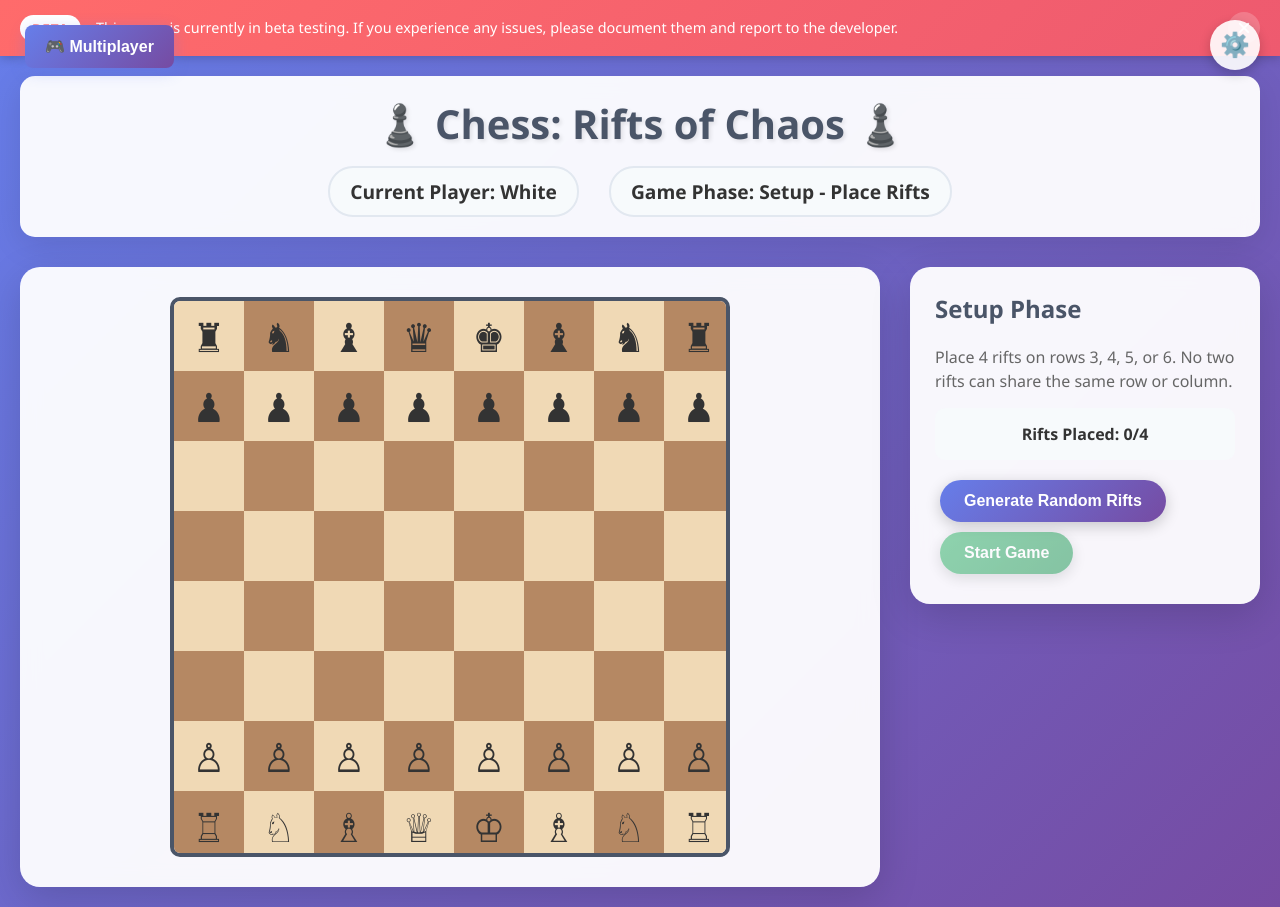
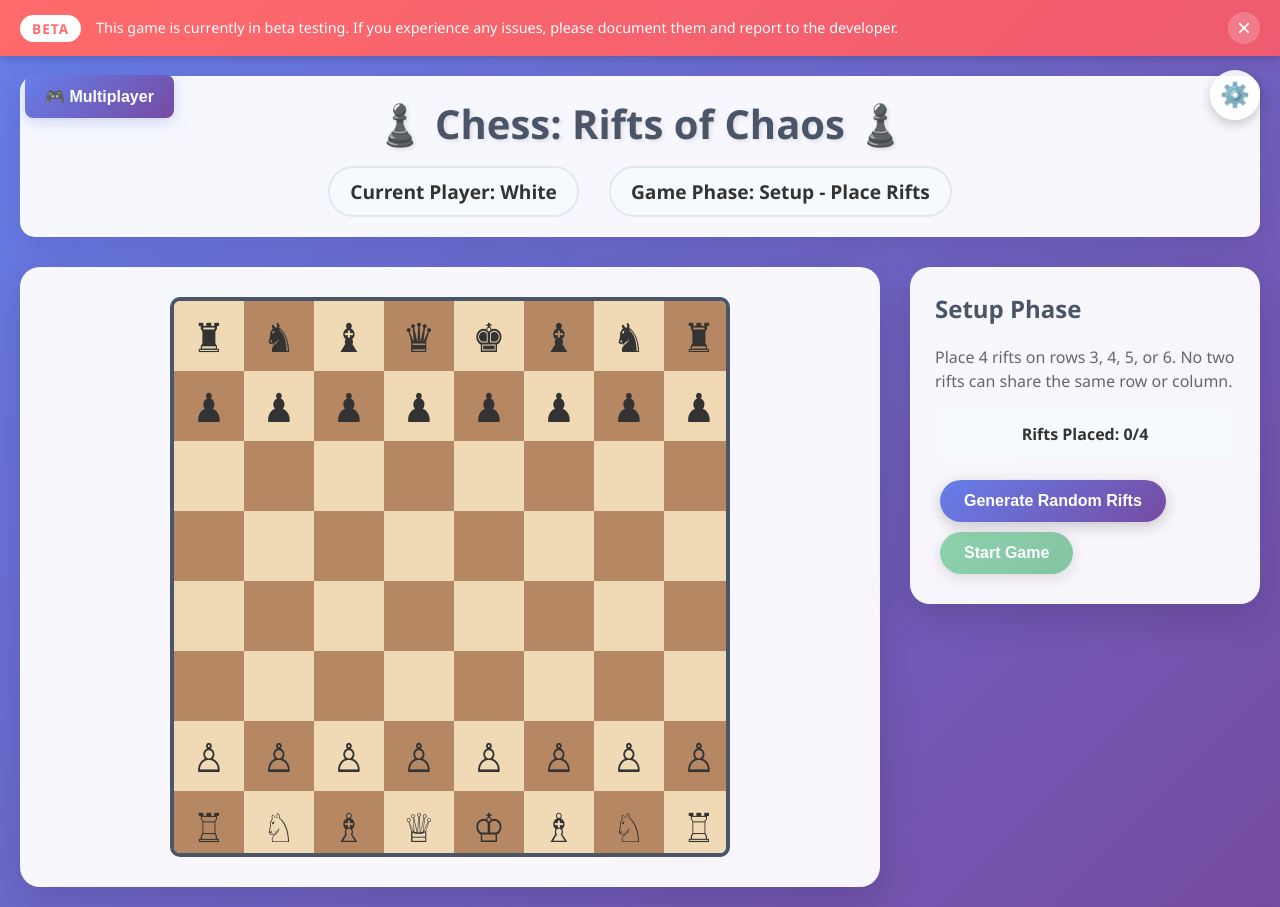
Before and after one commit to GabeWalls/chess-rifts-of-chaos, a website: page index.html in a window 1280 px wide. Drawn offline with nearby package versions, Linux system fonts and the light colour scheme.

Commit message:
Adjust settings and multiplayer icons to be pushed down by banner
- Changed settings menu top position from 20px to 70px
- Changed multiplayer controls top position from 20px to 70px
- Icons now sit below banner instead of overlaying it
- Added transition animation for smooth movement
- Icons automatically move back to original position when banner is closed
- Both icons remain properly positioned relative to banner state

```diff
--- a/styles.css
+++ b/styles.css
@@ -922,9 +922,15 @@ body.dark-mode .effect-choice.accept {
 /* Multiplayer Controls */
 .multiplayer-controls {
     position: fixed;
-    top: 20px;
+    top: 70px; /* Adjusted to account for banner height */
     left: 20px;
     z-index: 1000;
+    transition: top 0.3s ease;
+}
+
+/* When banner is hidden, move multiplayer back to original position */
+body:has(.beta-banner.hidden) .multiplayer-controls {
+    top: 20px;
 }
 
 /* Modal Header */
@@ -1121,9 +1127,15 @@ body.dark-mode .room-spectator-item {
 /* Settings Menu */
 .settings-menu {
     position: fixed;
-    top: 20px;
+    top: 70px; /* Adjusted to account for banner height */
     right: 20px;
     z-index: 1000;
+    transition: top 0.3s ease;
+}
+
+/* When banner is hidden, move settings back to original position */
+body:has(.beta-banner.hidden) .settings-menu {
+    top: 20px;
 }
 
 .settings-btn {
```
